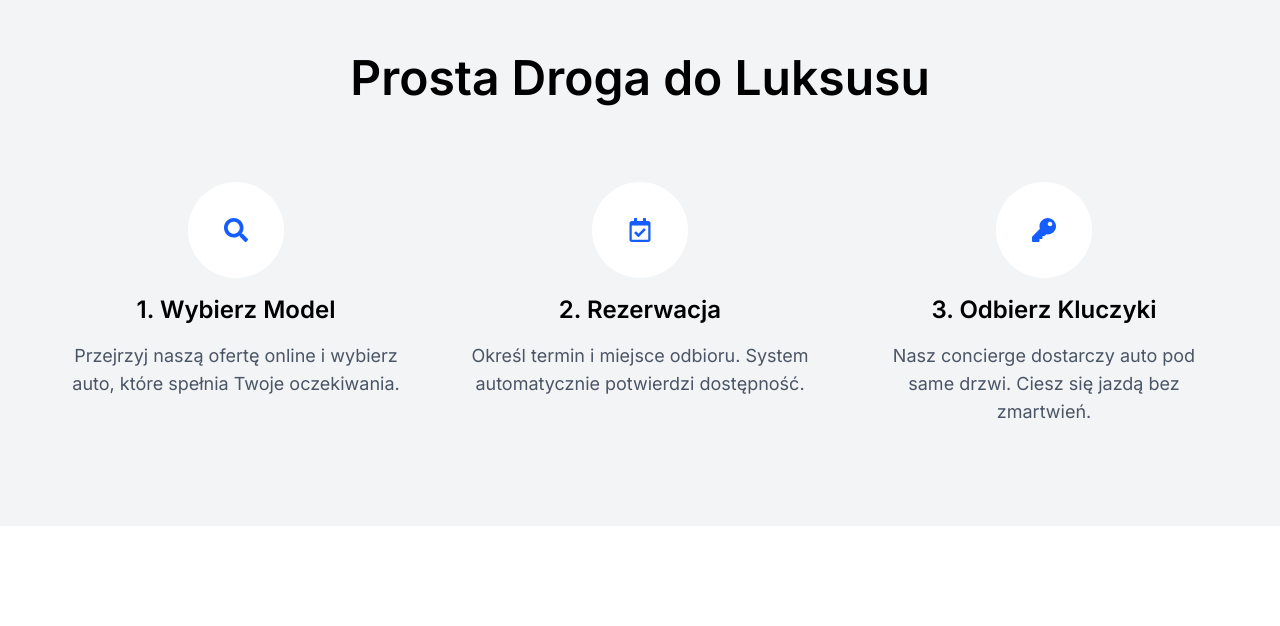
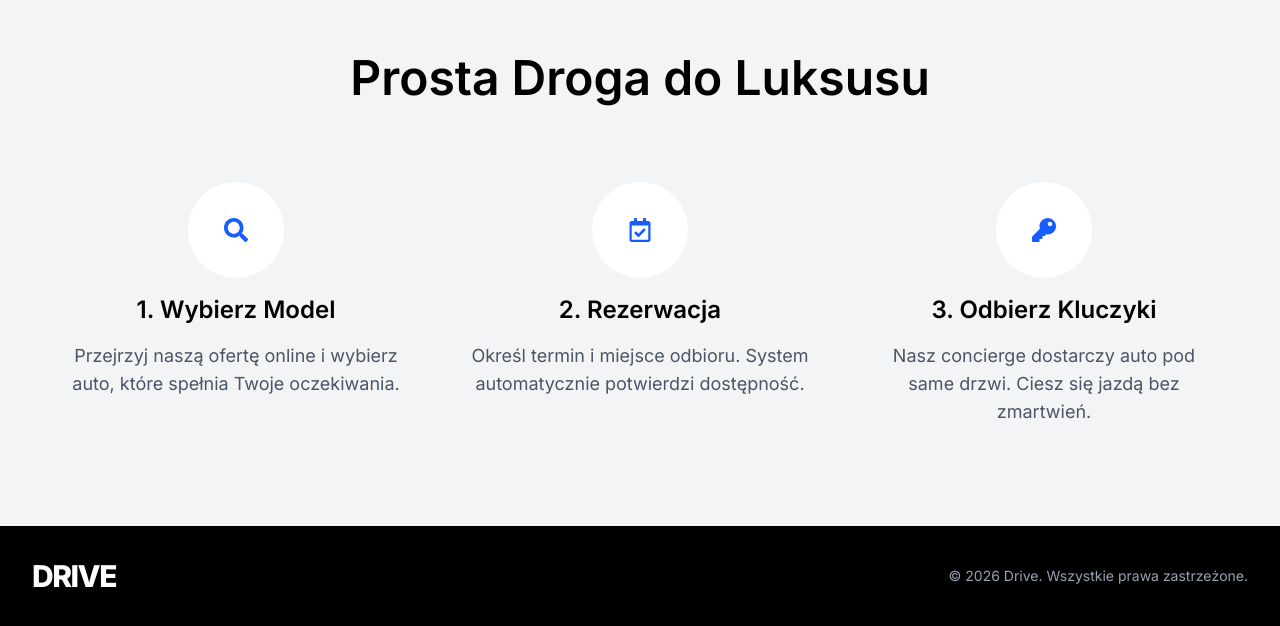
Before and after one commit to ogonekmateusz/car-rental-system, a React (Vite) app: page / in a window 1280 px wide. Shown: the part 1286-1912 px from the top of the page. Before the commit the page ends 1812 px from the top, so only its background shows below. Built offline with nearby package versions, Linux system fonts and the light colour scheme; no server answers; the database is empty.

Commit message:
add Footer component to homePage layout

```diff
--- a/src/layouts/homePage.tsx
+++ b/src/layouts/homePage.tsx
@@ -3,6 +3,7 @@ import Hero from "../sections/homePage/Hero";
 import Stats from "../sections/homePage/Stats";
 import CarsLibrary from "../sections/homePage/CarsLibrary";
 import HowItWorks from "../sections/homePage/HowItWorks";
+import Footer from "../sections/homePage/Footer";
 
 export default function homePage() {
   return (
@@ -16,6 +17,7 @@ export default function homePage() {
       <section className="bg-gray-100">
         <HowItWorks />
       </section>
+      <Footer />
     </div>
   );
 }
--- /dev/null
+++ b/src/sections/homePage/Footer.tsx
@@ -0,0 +1,18 @@
+import RowBetween from "../../components/shared/RowBetween";
+import SectionContainer from "../../components/shared/SectionContainer";
+import Logo from "../../components/shared/Logo";
+
+export default function Footer() {
+  return (
+    <footer className="py-8 bg-black text-white">
+      <SectionContainer>
+        <RowBetween>
+          <Logo size="text-2xl lg:text-3xl" />
+          <p className="text-sm text-gray-400">
+            © 2026 Drive. Wszystkie prawa zastrzeżone.
+          </p>
+        </RowBetween>
+      </SectionContainer>
+    </footer>
+  );
+}
```
